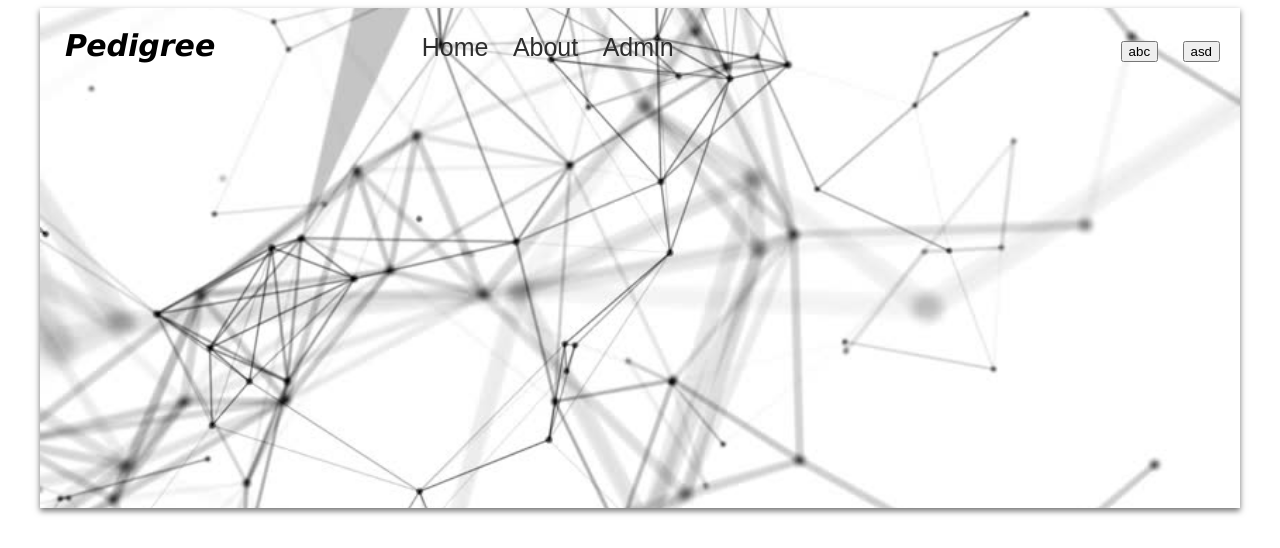
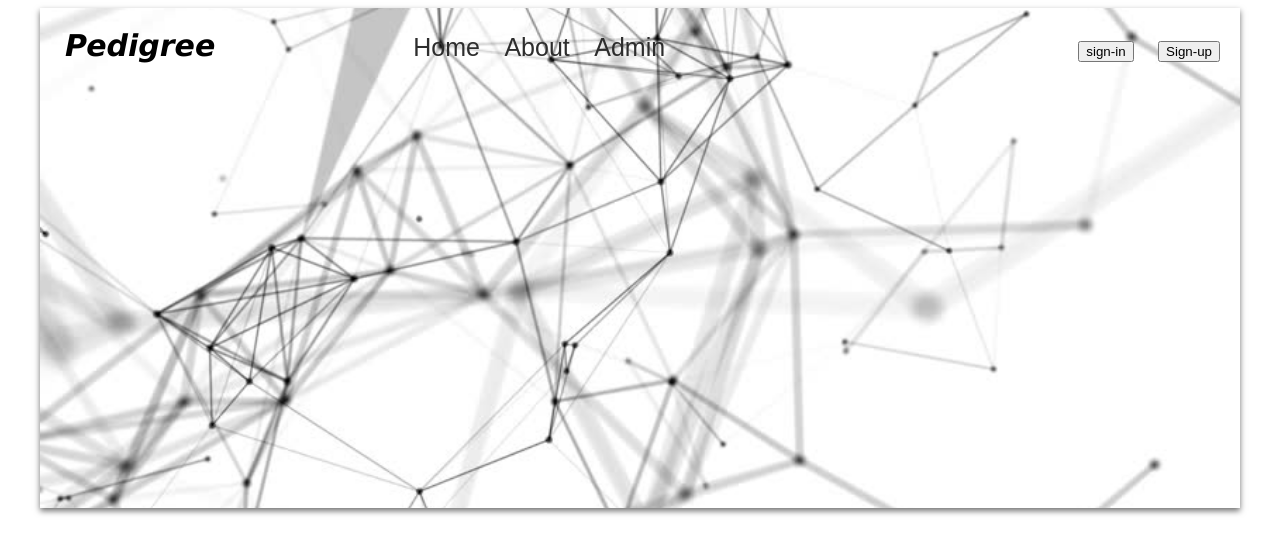
Before and after one commit to ramdhanihendrie/pedigree, a PHP site: page / in a window 1280 px wide. Shown: the top 548 px of the page. Run offline with PHP 8.4, Linux system fonts and the light colour scheme.

Commit message:
ganti button sign

```diff
--- a/index.php
+++ b/index.php
@@ -15,8 +15,8 @@
 				<a href="admin.php">Admin</a>
 			</div>
 			<div id="butmen" style="flex-grow: 2" align="right">
-				<button>abc</button>
-				<button>asd</button>
+				<button>sign-in</button>
+				<button>Sign-up</button>
 			</div>
 		</div>
 	</div>
```
